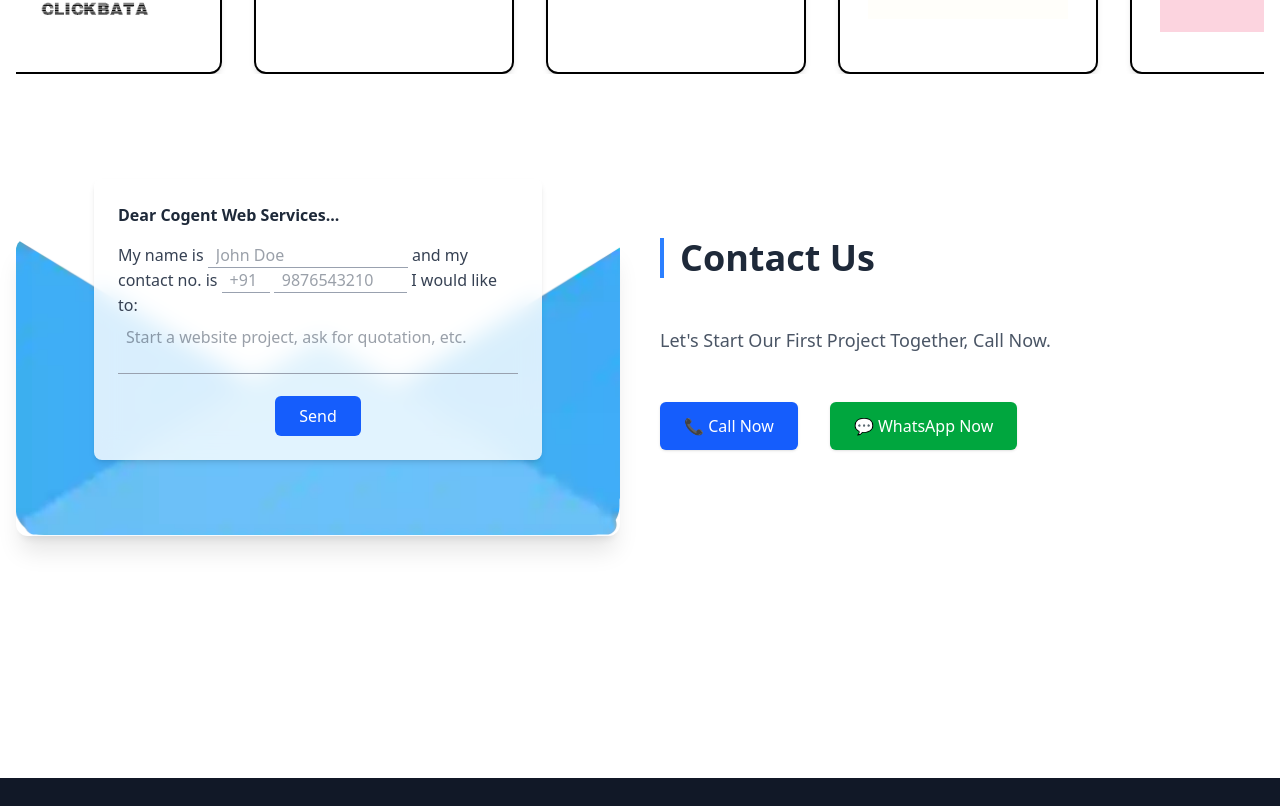
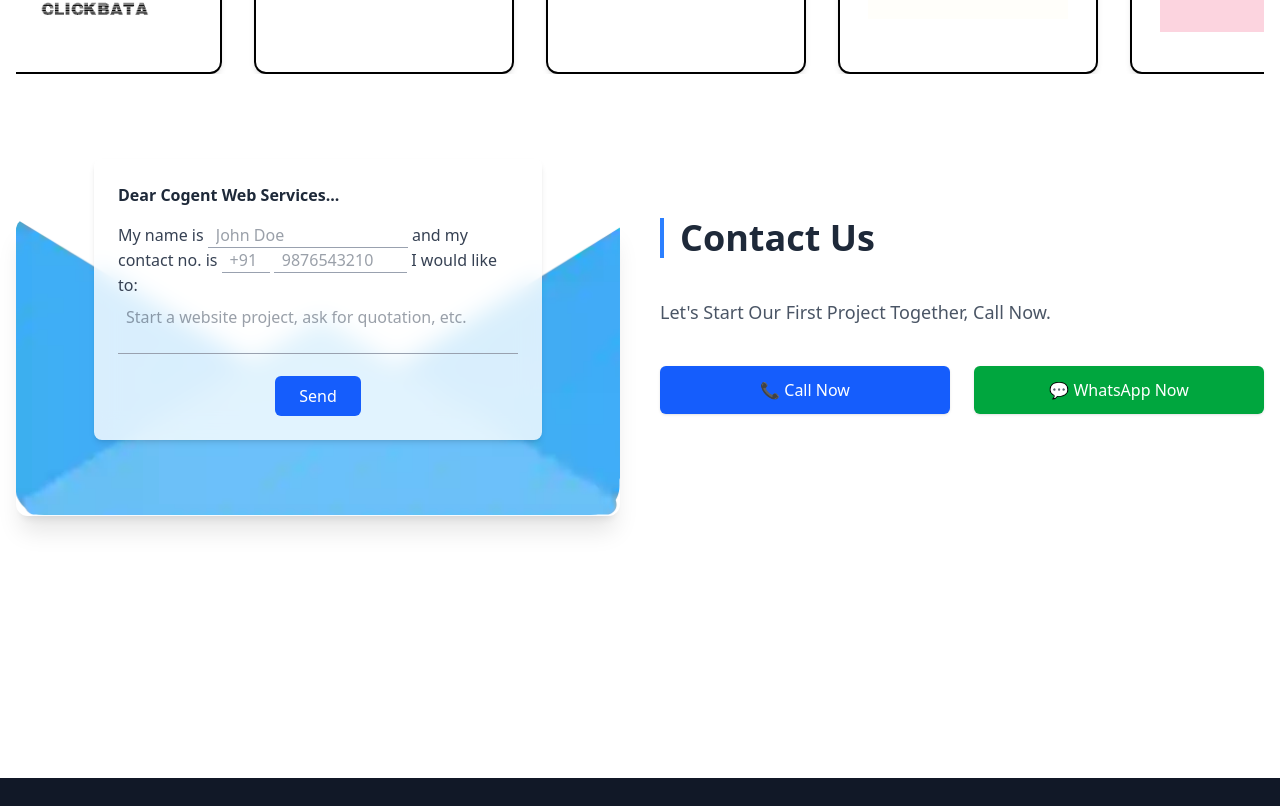
Before and after one commit to Code-with-Sahani/CW_Services, a React (Vite) app: page / in a window 1280 px wide. Shown: the part 4834-5640 px from the top of the page. Built offline with nearby package versions, Linux system fonts and the light colour scheme.

Commit message:
Update Contact.jsx

```diff
--- a/src/Components/Contact.jsx
+++ b/src/Components/Contact.jsx
@@ -1,27 +1,33 @@
-import React, { useState } from 'react';
+import React, { useEffect, useState } from 'react';
 
 const Contact = () => {
-  const [isHovered, setIsHovered] = useState(false);
+  const [isMobile, setIsMobile] = useState(false);
+
+  useEffect(() => {
+    const checkScreen = () => {
+      setIsMobile(window.innerWidth < 768);
+    };
+    checkScreen();
+    window.addEventListener('resize', checkScreen);
+    return () => window.removeEventListener('resize', checkScreen);
+  }, []);
 
   return (
-    <section className=" py-25 px-4 min-h-[80vh]" id="contact">
+    <section className="py-20 px-4 min-h-[80vh]" id="contact">
       <div className="max-w-7xl mx-auto">
+        <div className="flex flex-col md:flex-row gap-10 items-start">
 
-        <div className="flex flex-col md:flex-row items-start gap-10">
-          <div
-            className="relative w-full md:w-1/2 flex justify-center items-start"
-            onMouseEnter={() => setIsHovered(true)}
-            onMouseLeave={() => setIsHovered(false)}
-          >
+          <div className="relative w-full md:w-1/2 flex justify-center">
             <img
               src="/Images/envelop_front.webp"
               alt="Envelope"
               className="w-full h-auto rounded-xl shadow-xl"
             />
-            <form
-              className={`absolute left-1/2 transform -translate-x-1/2 transition-all duration-1000 ease-in-out ${
-                isHovered ? 'top-[-50%]' : 'top-[-20%]'
-              } w-full px-4`}
+
+            <div
+              className={`absolute ${
+                isMobile ? 'top-[-45%]' : 'top-[-20%]'
+              } left-1/2 transform -translate-x-1/2 w-full px-4`}
             >
               <div className="bg-white/80 backdrop-blur-md p-6 rounded-lg shadow-md w-full max-w-md mx-auto">
                 <p className="text-gray-800 mb-4 text-sm sm:text-base">
@@ -65,10 +71,10 @@ const Contact = () => {
                   </button>
                 </div>
               </div>
-            </form>
+            </div>
           </div>
 
-          <div className="w-full md:w-1/2 flex flex-col gap-12 mt-6 md:mt-0">
+          <div className="w-full md:w-1/2 flex flex-col gap-10 mt-6 md:mt-0">
             <h3 className="text-4xl font-semibold text-gray-800 border-l-4 border-blue-500 pl-4">
               Contact Us
             </h3>
@@ -76,10 +82,10 @@ const Contact = () => {
               Let's Start Our First Project Together, Call Now.
             </p>
 
-            <div className="flex flex-col sm:flex-row gap-8">
+            <div className="flex flex-col sm:flex-row gap-6">
               <a
                 href="tel:+911234567890"
-                className="bg-blue-600 hover:bg-blue-700 text-white px-6 py-3 rounded-md shadow transition w-max"
+                className="bg-blue-600 hover:bg-blue-700 text-white px-6 py-3 rounded-md shadow transition w-full text-center"
               >
                 📞 Call Now
               </a>
@@ -87,7 +93,7 @@ const Contact = () => {
                 href="https://wa.me/911234567890"
                 target="_blank"
                 rel="noopener noreferrer"
-                className="bg-green-600 hover:bg-green-700 text-white px-6 py-3 rounded-md shadow transition w-max"
+                className="bg-green-600 hover:bg-green-700 text-white px-6 py-3 rounded-md shadow transition w-full text-center"
               >
                 💬 WhatsApp Now
               </a>
```
